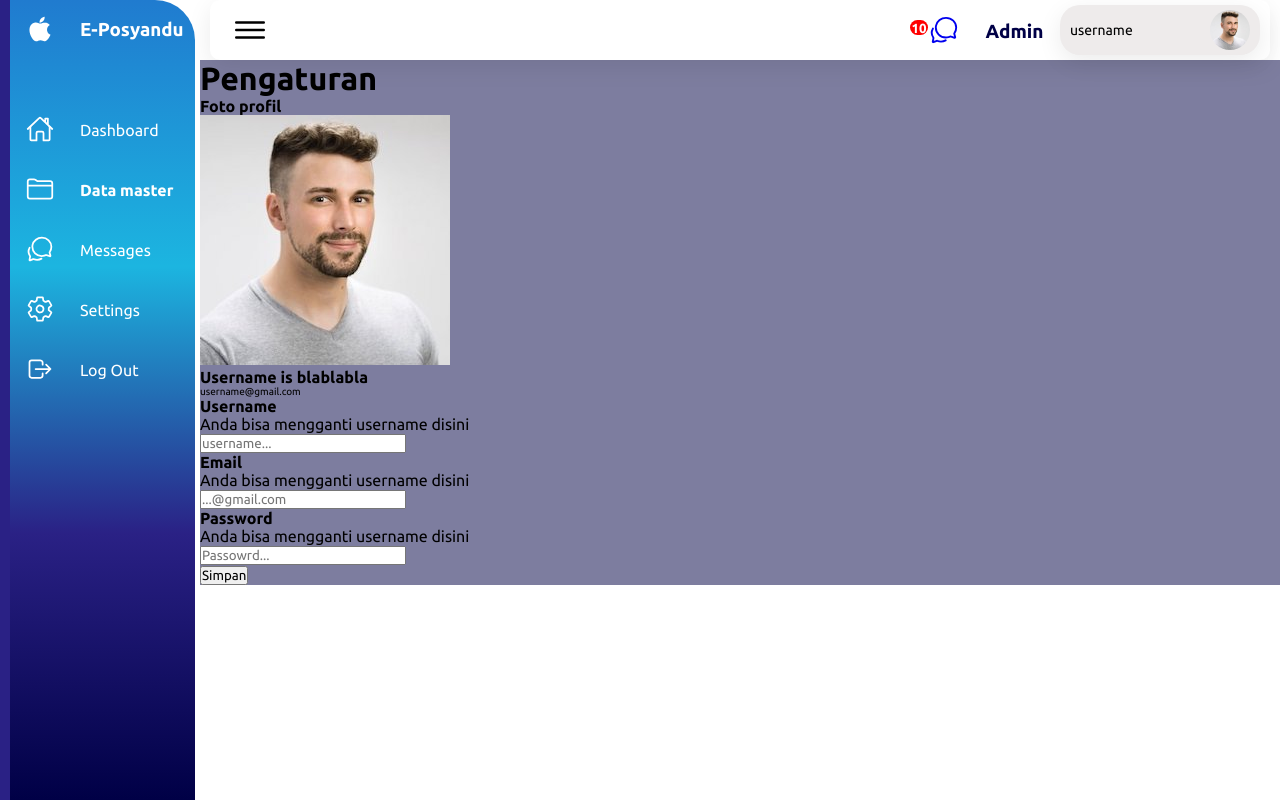
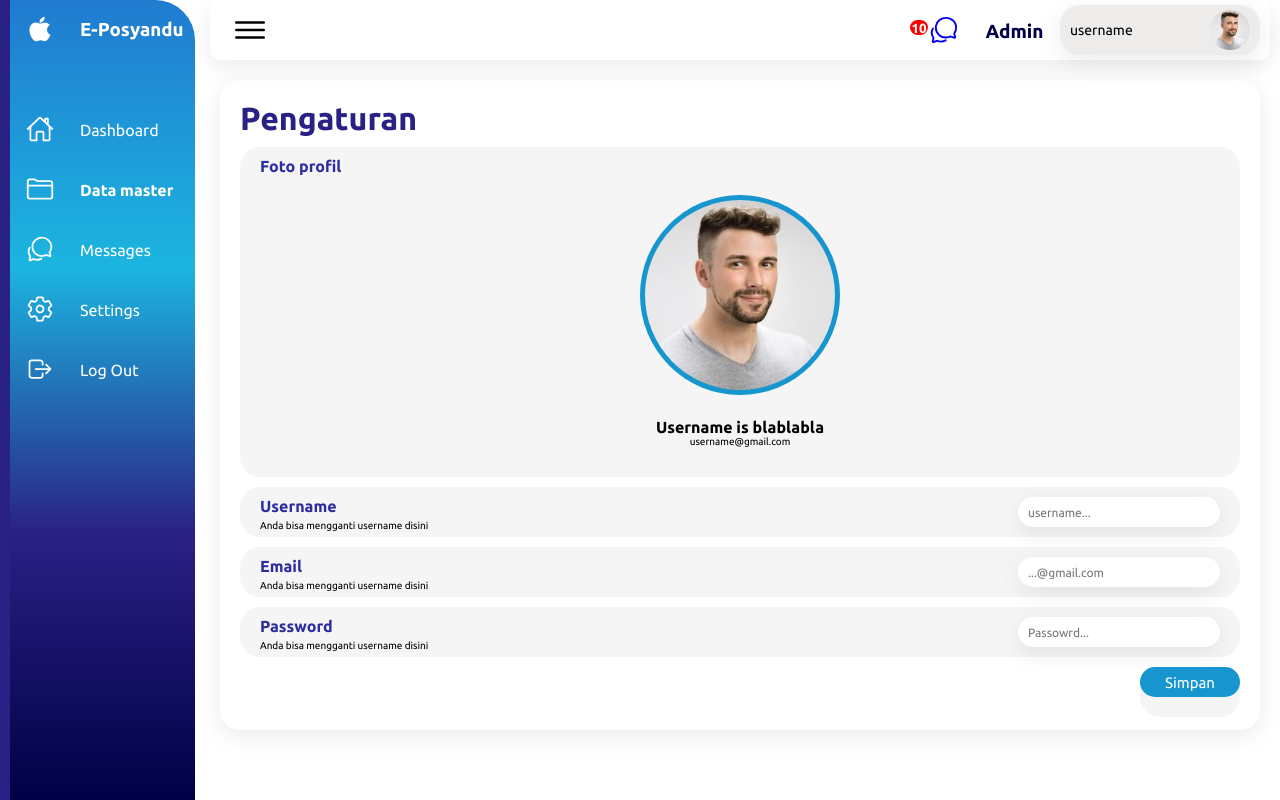
Before and after one commit to agungbima009/e-posyandu, a PHP site: page /admin/pengaturan.html in a window 1280 px wide. Run offline with PHP 8.4, Linux system fonts and the light colour scheme; some libraries are stand-ins or nearby versions.

Commit message:
commit style admin

```diff
--- a/assets/css/styleadmin.css
+++ b/assets/css/styleadmin.css
@@ -670,7 +670,7 @@
 }
 
 .submain{
-  background-color: #7d7d9f;
+  /* background-color: #7d7d9f; */
   width: 100%;
   height: 100%;
 }
@@ -683,3 +683,119 @@
 .form1text{
   padding-top: 240px;
 }
+
+/* dashoard */
+.Dashboard{
+  display: none;
+}
+
+
+/* chat */
+.framesubmain{
+  padding: 20px;
+  /* background-color: #7d7d9f; */
+  height: auto;
+  width: auto;
+}
+.boxsubmain{
+  padding: 20px;
+  background-color: #ffffff;
+  height: 650px;
+  border-radius: 20px;
+  box-shadow: 0 7px 25px rgba(0, 0, 0, 0.08);
+
+}
+
+.box-pengaturan{
+  background-color: #eeebeb83;
+  height: 50px;
+  border-radius: 20px;
+  display: flex; /* Mengaktifkan flexbox */
+  justify-content: space-between;
+  margin-top: 10px;
+}
+.box-pengaturan-profil{
+  background-color: #eeebeb83;
+  height: 330px;
+  border-radius: 20px;
+  /* display: flex; Mengaktifkan flexbox */
+  /* justify-content: space-between;  */
+  margin-top: 10px;
+}
+
+.judul{
+  /* padding-bottom: 10px; */
+  color: #2a2185;
+}
+
+.text-p{
+  padding-top: 10px;
+  padding-left: 20px;
+  color: #2d2da1;
+}
+
+.i-p{
+  padding-top: 5px;
+  padding-left: 20px;
+  font-size: 10px;
+}
+
+.input-bg{
+  padding-top: 10px;
+  padding-right: 20px;
+}
+.input-ds{
+  height: 30px;
+  border-radius: 20px;
+  border: none;
+  box-shadow: 0 7px 25px rgba(0, 0, 0, 0.08);
+  padding-left: 10px;
+  padding-right: 10px;
+  font-size: 12px;
+}
+
+.input-ds:focus-within{
+  border-color: #1795ce;
+}
+
+.profil img{
+  padding: 5px;
+  background-color: #1795ce;
+  height: 200px;
+  width: 200px;
+  border-radius: 50%;
+}
+
+.profil:hover img{
+  background-color: #000046a8;
+}
+
+.bg-profil{
+ text-align: center;
+ padding-top: 20px;
+ cursor: pointer;
+}
+
+.nameprofil{
+  padding-top: 20px;
+}
+
+.button-bg{
+  background-color: #1795ce;
+  border: none;
+  border-radius: 20px;
+  width: 100px;
+  height: 30px;
+  font-size: 15px;
+  color: #fff;
+  cursor: pointer;
+}
+
+.button-bg:hover{
+  background-color: #000046a8;
+}
+
+.p-kanan{
+  position: absolute;
+  right: 40px;
+}
```
